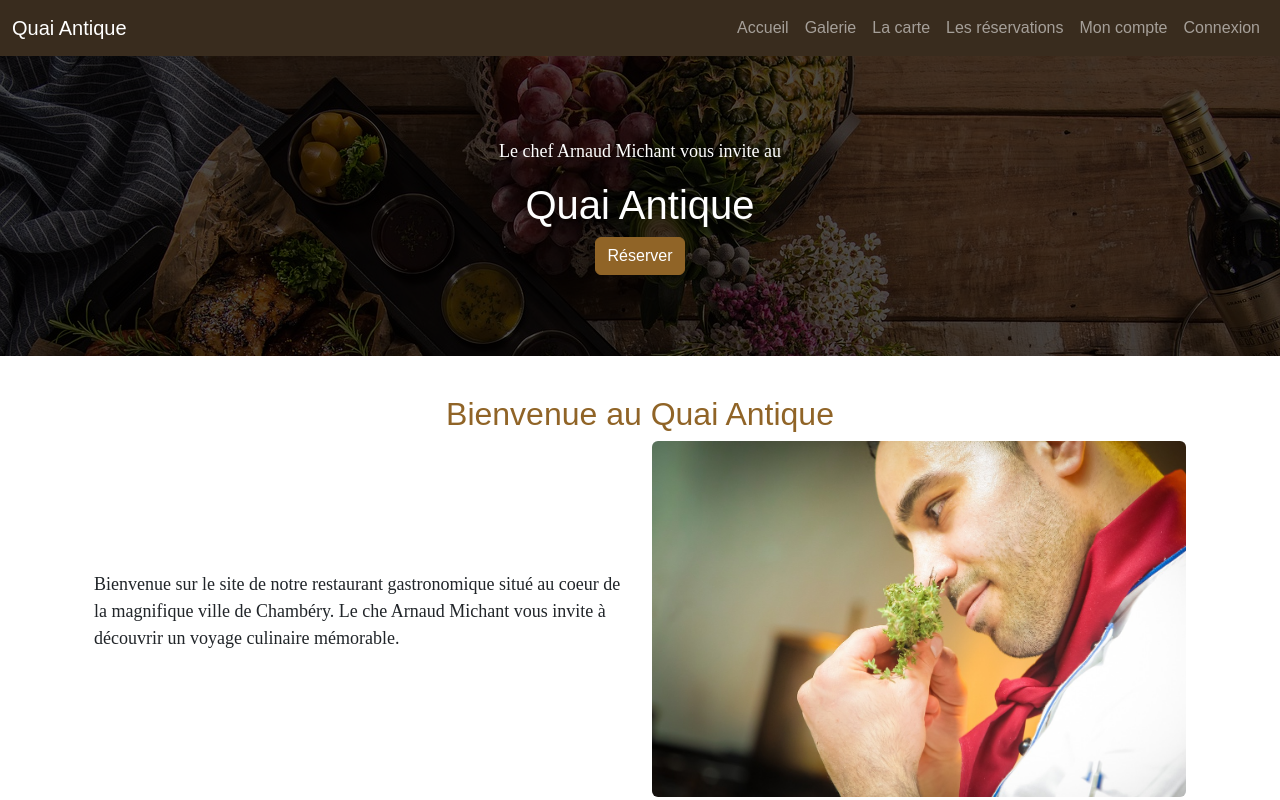
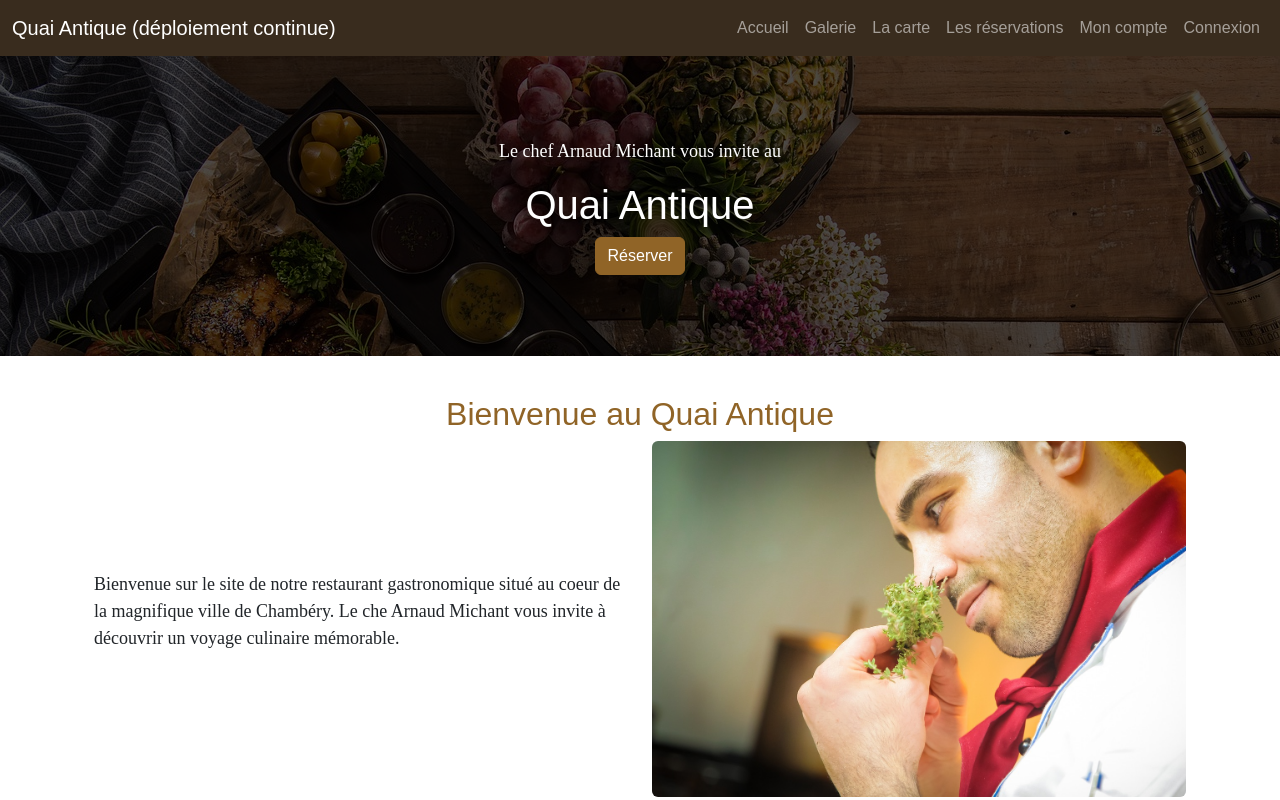
Before and after one commit to Y-rog/QuaiAntiqueRestaurantFront, a website with bundled scripts: page index.html in a window 1280 px wide. Shown: the top 800 px of the page. Built offline with nearby package versions, Linux system fonts and the light colour scheme; files whose address does not match are found by name; a web font is replaced by a local one.

Commit message:
essai déploiement continue

```diff
--- a/index.html
+++ b/index.html
@@ -20,7 +20,7 @@
     <header>
         <nav class="navbar navbar-expand-lg bg-dark" data-bs-theme="dark">
             <div class="container-fluid">
-                <a class="navbar-brand" href="#">Quai Antique</a>
+                <a class="navbar-brand" href="#">Quai Antique (déploiement continue)</a>
                 <button class="navbar-toggler" type="button" data-bs-toggle="collapse"
                     data-bs-target="#navbarSupportedContent" aria-controls="navbarSupportedContent"
                     aria-expanded="false" aria-label="Toggle navigation">
```
